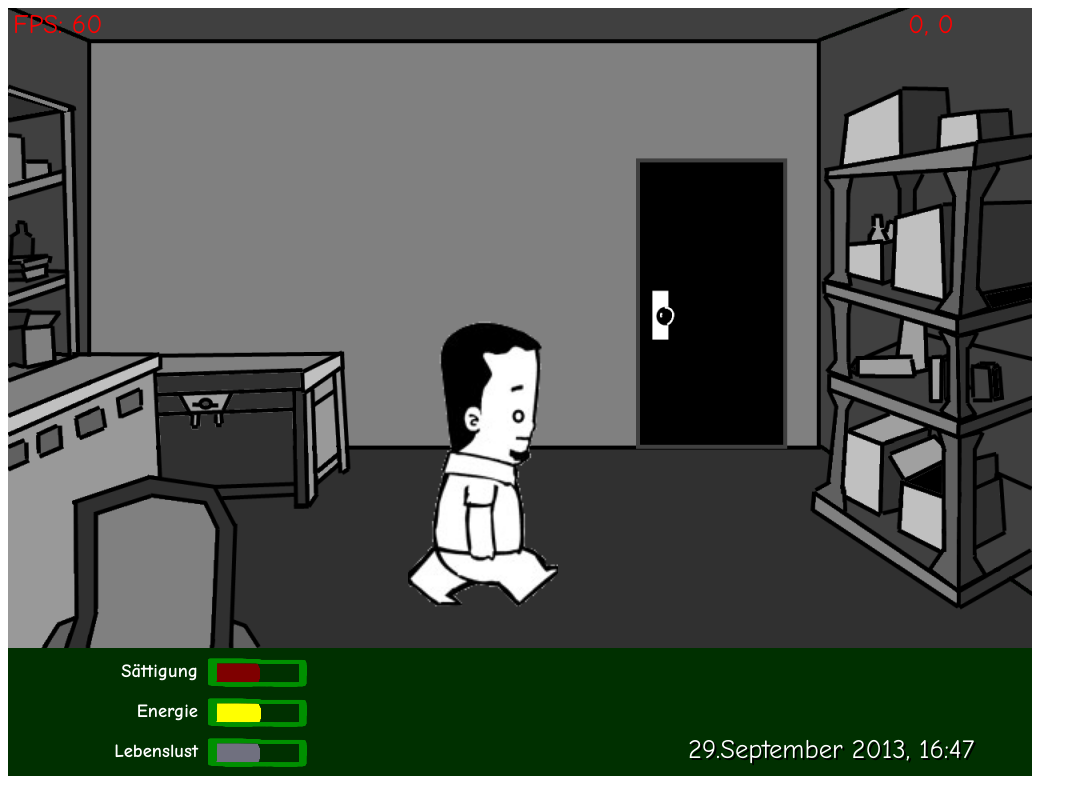
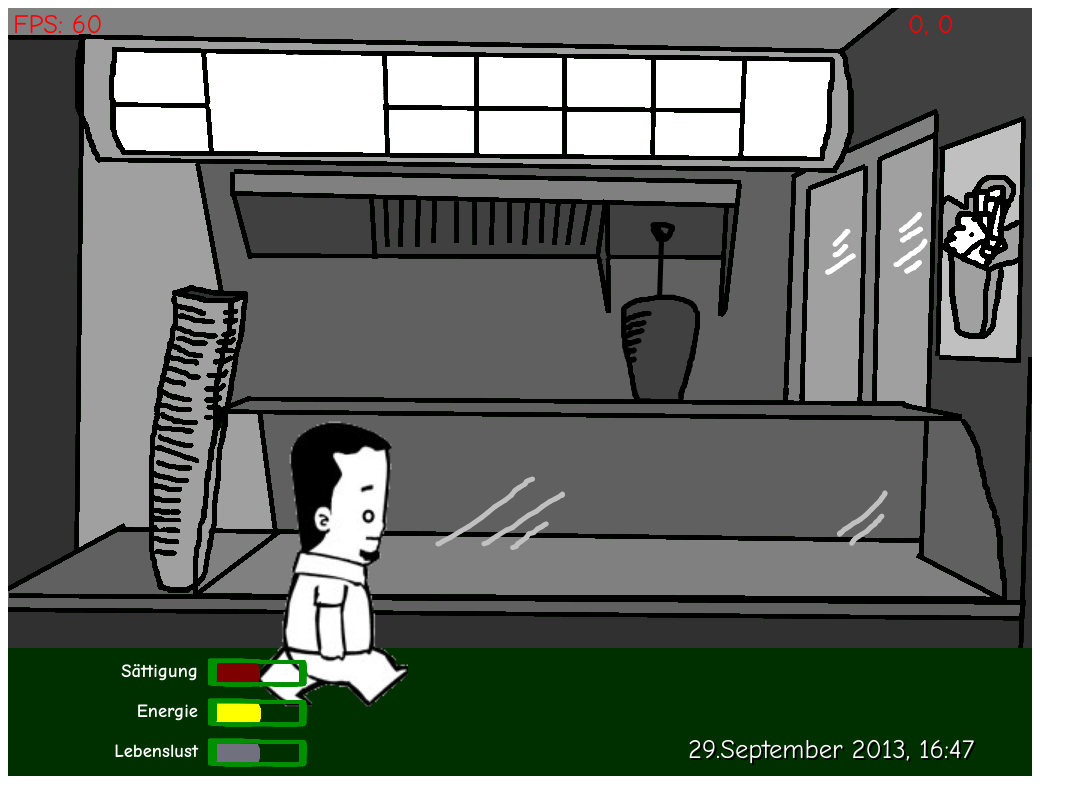
Before and after one commit to ReddogStone/hartz-wars-iv, a plain HTML site: page index.html in a window 1280 px wide. Shown: the whole page, without its empty margins (0-1087 px from the left). Drawn offline with Linux system fonts and the light colour scheme.

Commit message:
- Added a bar scene

```diff
--- /dev/null
+++ b/game/barscene.js
@@ -0,0 +1,177 @@
+'use strict';
+
+var barSceneTemplate = ( function() {
+	var bgImg = new Image(); bgImg.src = 'data/bar_bg.png';
+	var doenerImg = new Image(); doenerImg.src = 'data/doener.png';
+	var playerImg = new Image(); playerImg.src = 'data/walk_anim.png';
+	var doorHighlightImg = new Image();	doorHighlightImg.src = 'data/bar_door_highlight.png';
+	var progressImg = new Image(); progressImg.src = 'data/progress.png';
+
+	var roomDoorEffects = [
+		new JumpingLabel(2, 2),
+		new ChangingColor('rgba(255,255,255,0)', 'rgba(255,0,0,1)', 'rgba(0,200,0,1)'),
+		new GenericButtonEffect( function(button) {
+			var state = button.getState();
+			if (state != ButtonState.ACTIVE) {
+				button.sprite.blend = 'lighter';
+			} else {
+				button.sprite.blend = 'source-over';
+			}
+		})];
+
+	var foodButtonEffects = [
+		new JumpingLabel(2, 2),
+		new ChangingColor('rgba(255,255,255,0)', 'rgba(100,255,100,1)', 'rgba(255,255,255,1)')];
+
+	return {
+		type: 'Scene',
+		children: {
+			background: {
+				type: 'Scene',
+				children: {
+					sprite: {
+						type: 'Sprite',
+						texture: bgImg,
+						size: {x: 1024, y: 640}
+					}
+				}
+			},
+			foreground: {
+				type: 'Scene',
+				children: {
+					playerBody: {
+						type: 'Sprite',
+						texture: playerImg,
+						size: {x: 150, y: 300},
+						sourceRect: {x: 30, y: 30, sx: 100, sy: 200},
+						pos: {x: 250, y: 700},
+						anchor: {x: 0, y: 1}
+					},
+					doorButton: {
+						type: 'Button',
+						size: {x: 80, y: 570},
+						texture: doorHighlightImg,
+						effects: roomDoorEffects,
+						pos: {x: 0, y: 23},
+						label: {
+							offset: {x: 50, y: 310},
+							text: 'Rausgehen',
+							font: {family: 'Comic Sans MS', size: 24, weight: 900}
+						}
+					},
+					doenerButton: {
+						type: 'Button',
+						size: {x: 160, y: 90},
+						texture: doenerImg,
+						effects: foodButtonEffects,
+						pos: {x: 205, y: 50},
+						label: {
+							offset: {x: 0, y: 100},
+							text: 'Döner - 3,20€',
+							font: {family: 'Comic Sans MS', size: 24, weight: 900}
+						}
+					},
+					hungerProgress: {
+						type: 'Progress',
+						size: {x: 100, y: 30},
+						texture: progressImg,
+						fillRect: {x: 0, y: 72, sx: 30, sy: 72},
+						frameRect: {x: 0, y: 0, sx: 215, sy: 72},
+						pos: {x: 200, y: 650},
+						frameColor: '#009000',
+						fillColor: '#7F0000',
+						progress: 0.5,
+						children: {
+							label: {
+								type: 'Label',
+								text: 'Sättigung',
+								font: {family: 'Comic Sans MS', size: 14, weight: 900},
+								color: '#FFFFFF',
+								pos: {x: -10, y: 12},
+								anchor: {x: 1, y: 0.5}
+							}
+						}
+					},
+					energyProgress: {
+						type: 'Progress',
+						size: {x: 100, y: 30},
+						texture: progressImg,
+						fillRect: {x: 0, y: 72, sx: 30, sy: 72},
+						frameRect: {x: 0, y: 0, sx: 215, sy: 72},
+						pos: {x: 200, y: 690},
+						frameColor: '#009000',
+						fillColor: '#FFFF00',
+						progress: 0.5,
+						children: {
+							label: {
+								type: 'Label',
+								text: 'Energie',
+								font: {family: 'Comic Sans MS', size: 14, weight: 900},
+								color: '#FFFFFF',
+								pos: {x: -10, y: 12},
+								anchor: {x: 1, y: 0.5}
+							}
+						}
+					},
+					funProgress: {
+						type: 'Progress',
+						size: {x: 100, y: 30},
+						texture: progressImg,
+						fillRect: {x: 0, y: 72, sx: 30, sy: 72},
+						frameRect: {x: 0, y: 0, sx: 215, sy: 72},
+						pos: {x: 200, y: 730},
+						frameColor: '#009000',
+						fillColor: '#70707F',
+						progress: 0.5,
+						children: {
+							label: {
+								type: 'Label',
+								text: 'Lebenslust',
+								font: {family: 'Comic Sans MS', size: 14, weight: 900},
+								color: '#FFFFFF',
+								pos: {x: -10, y: 12},
+								anchor: {x: 1, y: 0.5}
+							}
+						}
+					}
+				}
+			}
+		}
+	};
+})();
+
+function BarScene() {
+	var self = this;
+	Scene.apply(this);
+
+	Node.loadFromTemplate(barSceneTemplate, this);
+	var foreground = this.foreground;
+
+	var sprite = foreground.playerBody;
+	var animation = new FrameAnimation(0.4, function() {return sprite.sourceRect;} );
+	animation.addFrame(new Rect(30, 30, 100, 200));
+	animation.addFrame(new Rect(155, 30, 100, 200));
+	animation.addFrame(new Rect(292, 30, 100, 200));
+	animation.addFrame(new Rect(442, 30, 100, 200));
+	sprite.addAction(animation);
+	this.playerBody = sprite;
+
+	var button = foreground.doorButton;
+	button.onClicked = function() { if (self.onExitToStreet) self.onExitToStreet(); };
+}
+BarScene.extends(Scene, {
+	initSelf: function() {
+		var hunger = this.foreground.hungerProgress;
+		hunger.addAction(new LinearAction(10.0, function(value) {
+			hunger.progress = value;
+		}));
+		var energy = this.foreground.energyProgress;
+		energy.addAction(new LinearAction(10.0, function(value) {
+			energy.progress = 1.0 - value;
+		}));
+		var fun = this.foreground.funProgress;
+		fun.addAction(new LinearAction(10.0, function(value) {
+			fun.progress = value;
+		}));
+	}
+});
--- a/game/streetscene.js
+++ b/game/streetscene.js
@@ -4,6 +4,7 @@ var streetSceneTemplate = ( function() {
 	var playerImg = new Image(); playerImg.src = 'data/walk_anim.png';
 	var bgImg = new Image(); bgImg.src = 'data/street_bg.png';
 	var homeDoorHighlightImg = new Image();	homeDoorHighlightImg.src = 'data/street_home_door_highlight.png';
+	var barDoorHighlightImg = new Image();	barDoorHighlightImg.src = 'data/street_bar_door_highlight.png';
 	var mapImg = new Image(); mapImg.src = 'data/map.png';
 
 	var mapHomeButtonEffects = [new GenericButtonEffect( function(button) {
@@ -20,7 +21,7 @@ var streetSceneTemplate = ( function() {
 			}
 		})];
 
-	var homeDoorButtonEffects = [
+	var doorButtonEffects = [
 		new JumpingLabel(2, 2),
 		new ChangingColor('rgba(255,255,255,0)', 'rgba(255,0,0,1)', 'rgba(0,120,0,1)'),
 		new GenericButtonEffect( function(button) {
@@ -74,10 +75,22 @@ var streetSceneTemplate = ( function() {
 						type: 'Button',
 						size: {x: 150, y: 265},
 						texture: homeDoorHighlightImg,
-						effects: homeDoorButtonEffects,
+						effects: doorButtonEffects,
 						pos: {x: 730, y: 0},
 						label: {
 							offset: {x: -150, y: -50},
+							text: 'Reingehen',
+							font: {family: 'Comic Sans MS', size: 24, weight: 900}
+						}
+					},
+					barDoorButton: {
+						type: 'Button',
+						size: {x: 82, y: 150},
+						texture: barDoorHighlightImg,
+						effects: doorButtonEffects,
+						pos: {x: 82, y: 0},
+						label: {
+							offset: {x: 0, y: 90},
 							text: 'Reingehen',
 							font: {family: 'Comic Sans MS', size: 24, weight: 900}
 						}
@@ -157,15 +170,17 @@ function StreetScene() {
 	animation.addFrame(new Rect(442, 30, 100, 200));
 	sprite.addAction(animation);
 	this.playerBody = sprite;
-	button = foreground.homeDoorButton;
-	button.onClicked = function() {
+	foreground.homeDoorButton.onClicked = function() {
 		if (self.onEnterHome) self.onEnterHome();
 	};
+	foreground.barDoorButton.onClicked = function() {
+		if (self.onEnterBar) self.onEnterBar();
+	};
 	button = foreground.mapButton;
+	button.size = Size.clone(button.label.size);
 	button.onClicked = function() {
 		self.activateMap();
 	};
-	button.size = Size.clone(button.label.size);
 };
 StreetScene.extends(Scene, {
 	initSelf: function() {
--- a/index.html
+++ b/index.html
@@ -22,6 +22,7 @@
 
 <script src="game/player.js" type="text/javascript"></script>
 <script src="game/roomscene.js" type="text/javascript"></script>
+<script src="game/barscene.js" type="text/javascript"></script>
 <script src="game/streetscene.js" type="text/javascript"></script>
 <script src="game/clock.js" type="text/javascript"></script>
 
@@ -52,6 +53,7 @@
 
 	var g_roomScene;
 	var g_streetScene;
+	var g_barScene;
 	var g_root;
 	var g_player;
 
@@ -170,12 +172,31 @@
 			playerBody.scale = new Size(-0.5, 0.5);
 			playerBody.z = 0;
 		};
+		g_barScene = new BarScene();
+		g_barScene.onExitToStreet = function() {
+			g_root = g_streetScene;
+			g_root.init();
+			var playerBody = g_player.body = g_root.playerBody;
+			playerBody.pos = new Pos(100, 170);
+			playerBody.scale = new Size(0.4, 0.4);
+			playerBody.z = 0;
+		}
 		g_streetScene = new StreetScene();
 		g_streetScene.onEnterHome = function() {
 			g_root = g_roomScene;
 			g_root.init();
 		};
-		g_root = g_roomScene;
+		g_streetScene.onEnterBar = function() {
+			g_root = g_barScene;
+			g_root.init();
+		};
+
+		g_root = g_barScene;
+/*		g_root = g_streetScene;
+		var playerBody = g_player.body = g_root.playerBody;
+		playerBody.pos = new Pos(850, 280);
+		playerBody.scale = new Size(-0.5, 0.5);
+		playerBody.z = 0;*/
 		g_root.init();
 
 		animate(window.performance.now(), g_canvas, context);
```
Also changed, not shown: data/bar_bg.png (added), data/bar_door_highlight.png (added), data/doener.png (added), data/room_bg_old.jpg (deleted), data/street_bar_door_highlight.png (added), data/street_bg_old.jpg (deleted).
